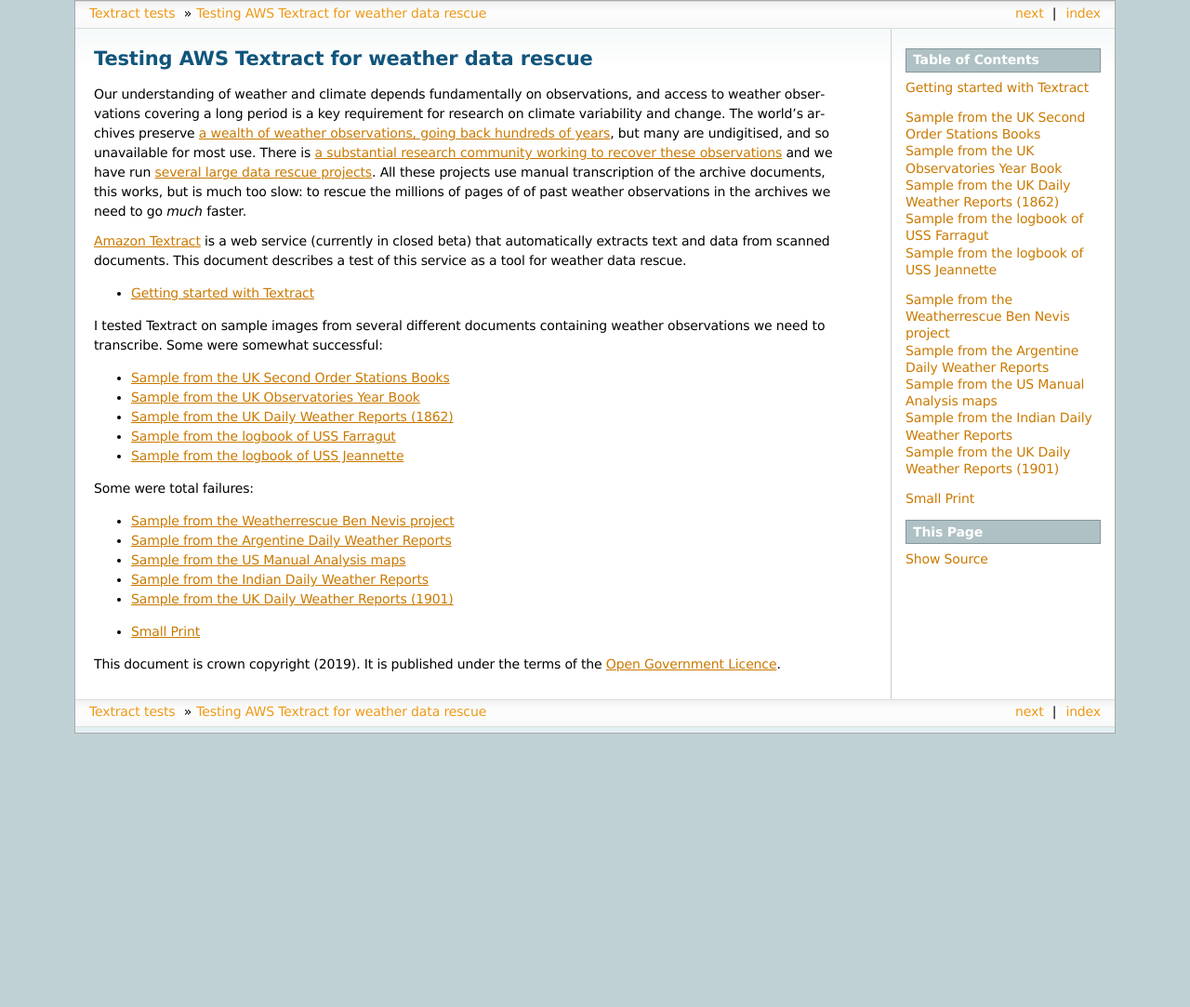
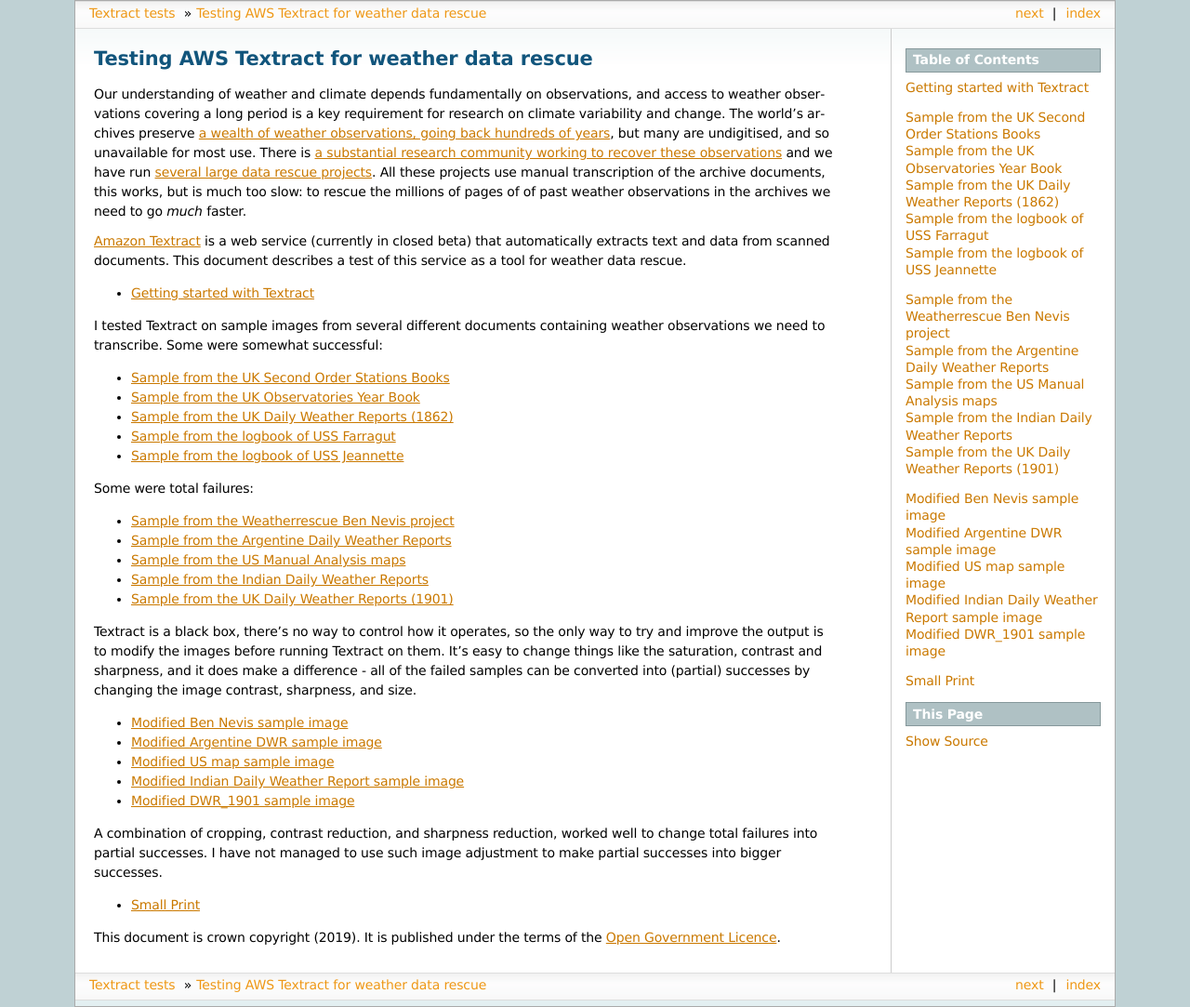
Before and after one commit to philip-brohan/AWS-Textract, a Sphinx documentation site: the page built from docs/index.rst, in a window 1280 px wide. Shown: the whole page at 93% size. Built offline with Sphinx 7.4.7, drawn with Linux system fonts in a browser that asks for light colours; before the commit the page ends 900 px from its top, so only the background shows below that.

Commit message:
Added the image modification tests.

```diff
--- /dev/null
+++ b/docs/image_processing/Argentine_DWR/modified.rst
@@ -0,0 +1,27 @@
+Modified Argentine DWR sample image
+===================================
+
+The :doc:`Argentine DWR project sample <../../samples/Argentine_DWR/text>` worked much better with the image contrast reduced to the point where humans can hardly read it.
+
+.. figure:: ../../../analyses/image_processing/Argentine_DWR/oplot.png
+   :width: 95%
+   :align: center
+   :figwidth: 95%
+
+   `Argentine DWR sample image <http://s3-eu-west-1.amazonaws.com/textract.samples/103.jpg>`_, after image adjustment, overlain by the text blocks produced by Textract.
+
+|
+
+Script to make the figure:
+
+..  literalinclude:: ../../../analyses/image_processing/Argentine_DWR/make.sh
+
+Using:
+
+.. toctree::
+   :maxdepth: 1
+   :titlesonly:
+
+   ../scripts/modify
+   ../scripts/run_textract
+   ../scripts/oplot_text
--- /dev/null
+++ b/docs/image_processing/Ben_Nevis/modified.rst
@@ -0,0 +1,27 @@
+Modified Ben Nevis sample image
+===============================
+
+The :doc:`Ben Nevis project sample <../../samples/Ben_Nevis/text>` worked much better with the image contrast reduced to the point where humans can hardly read it.
+
+.. figure:: ../../../analyses/image_processing/Ben_Nevis/oplot.png
+   :width: 95%
+   :align: center
+   :figwidth: 95%
+
+   `Ben Nevis project sample image <http://s3-eu-west-1.amazonaws.com/textract.samples/1901-01.jpg>`_, after image adjustment, overlain by the text blocks produced by Textract.
+
+|
+
+Script to make the figure:
+
+..  literalinclude:: ../../../analyses/image_processing/Ben_Nevis/make.sh
+
+Using:
+
+.. toctree::
+   :maxdepth: 1
+   :titlesonly:
+
+   ../scripts/modify
+   ../scripts/run_textract
+   ../scripts/oplot_text
--- /dev/null
+++ b/docs/image_processing/DWR_1901/modified.rst
@@ -0,0 +1,27 @@
+Modified DWR_1901 sample image
+===============================
+
+The :doc:`Daily Weather Report 1901 sample <../../samples/DWR_1901/text>` worked much better with the image contrast reduced to the point where humans can hardly read it.
+
+.. figure:: ../../../analyses/image_processing/DWR_1901/oplot.png
+   :width: 95%
+   :align: center
+   :figwidth: 95%
+
+   `Daily Weather Report 1901 sample image <http://s3-eu-west-1.amazonaws.com/textract.samples/DWR_1901_03_left.jpg>`_, after image adjustment, overlain by the text blocks produced by Textract.
+
+|
+
+Script to make the figure:
+
+..  literalinclude:: ../../../analyses/image_processing/DWR_1901/make.sh
+
+Using:
+
+.. toctree::
+   :maxdepth: 1
+   :titlesonly:
+
+   ../scripts/modify
+   ../scripts/run_textract
+   ../scripts/oplot_text
--- /dev/null
+++ b/docs/image_processing/IDWR/modified.rst
@@ -0,0 +1,27 @@
+Modified Indian Daily Weather Report sample image
+=================================================
+
+The :doc:`Indian Daily Weather Report sample <../../samples/IDWR/text>` worked much better with the image contrast reduced and the sharpness set to zero.
+
+.. figure:: ../../../analyses/image_processing/IDWR/oplot.png
+   :width: 95%
+   :align: center
+   :figwidth: 95%
+
+   `Indian Daily Weather Report sample image <http://s3-eu-west-1.amazonaws.com/textract.samples/idwr1893-v1_0021.jpg>`_, after image adjustment, overlain by the text blocks produced by Textract.
+
+|
+
+Script to make the figure:
+
+..  literalinclude:: ../../../analyses/image_processing/IDWR/make.sh
+
+Using:
+
+.. toctree::
+   :maxdepth: 1
+   :titlesonly:
+
+   ../scripts/modify
+   ../scripts/run_textract
+   ../scripts/oplot_text
--- /dev/null
+++ b/docs/image_processing/US_map/modified.rst
@@ -0,0 +1,27 @@
+Modified US map sample image
+===============================
+
+The :doc:`US map sample <../../samples/US_map/text>` neded to be cropped to just the data table, and have both its contrast and its sharpness reduced, to make it even a partial success.
+
+.. figure:: ../../../analyses/image_processing/US_map/oplot.png
+   :width: 95%
+   :align: center
+   :figwidth: 95%
+
+   `US map sample image <http://s3-eu-west-1.amazonaws.com/textract.samples/US_Weather_map_19150814.jpg>`_, after image adjustment, overlain by the text blocks produced by Textract.
+
+|
+
+Script to make the figure:
+
+..  literalinclude:: ../../../analyses/image_processing/US_map/make.sh
+
+Using:
+
+.. toctree::
+   :maxdepth: 1
+   :titlesonly:
+
+   ../scripts/modify
+   ../scripts/run_textract
+   ../scripts/oplot_text
--- /dev/null
+++ b/docs/image_processing/scripts/modify.rst
@@ -0,0 +1,4 @@
+Script to adjust contrast, colour, brightness, and sharpness of image
+=====================================================================
+
+.. literalinclude:: ../../../analyses/image_processing/scripts/modify.py
--- /dev/null
+++ b/docs/image_processing/scripts/oplot_text.rst
@@ -0,0 +1,4 @@
+Script to overplot extracted text on modified image
+===================================================
+
+.. literalinclude:: ../../../analyses/image_processing/scripts/oplot_text.py
--- /dev/null
+++ b/docs/image_processing/scripts/run_textract.rst
@@ -0,0 +1,4 @@
+Script to run Textract
+======================
+
+.. literalinclude:: ../../../analyses/image_processing/scripts/run_textract.py
--- a/docs/index.rst
+++ b/docs/index.rst
@@ -32,6 +32,19 @@
    samples/IDWR/text
    samples/DWR_1901/text
 
+Textract is a black box, there's no way to control how it operates, so the only way to try and improve the output is to modify the images before running Textract on them. It's easy to change things like the saturation, contrast and sharpness, and it does make a difference - all of the failed samples can be converted into (partial) successes by changing the image contrast, sharpness, and size.
+
+.. toctree::
+   :maxdepth: 1
+
+   image_processing/Ben_Nevis/modified
+   image_processing/Argentine_DWR/modified
+   image_processing/US_map/modified
+   image_processing/IDWR/modified
+   image_processing/DWR_1901/modified
+
+A combination of cropping, contrast reduction, and sharpness reduction, worked well to change total failures into partial successes. I have not managed to use such image adjustment to make partial successes into bigger successes.
+
 .. toctree::
    :titlesonly:
    :maxdepth: 1
--- a/docs/samples/Argentine_DWR/text.rst
+++ b/docs/samples/Argentine_DWR/text.rst
@@ -1,5 +1,7 @@
 Sample from the Argentine Daily Weather Reports
 ===============================================
+
+.. seealso:: This sample :doc:`works much better after image adjustment <../../image_processing/Argentine_DWR/modified>`
 
 Daily Weather Reports are collections of telegraph observations used to make daily synoptic weathermaps. Argentina started producing them in 1902, and their series has the advantage of being printed. The Argentine DWRs are being `worked on through the Copernicus Data Rescue Service <http://brohan.org/station-data/sources/Argentine_DWR/index.html>`_, but the bulk of them are not yet digitised.
 
--- a/docs/samples/Ben_Nevis/text.rst
+++ b/docs/samples/Ben_Nevis/text.rst
@@ -1,5 +1,7 @@
 Sample from the Weatherrescue Ben Nevis project
 ===============================================
+
+.. seealso:: This sample :doc:`works much better after contrast adjustment <../../image_processing/Ben_Nevis/modified>`
 
 The 'Meteorology of Ben Nevis' project `published 1.6 million weather observations in the Transactions of the Royal Society of Edinburgh <https://brohan.org/OCR-weatherrescue/source.html>`_ - around 2000 pages of printed tables.
 
--- a/docs/samples/DWR_1901/text.rst
+++ b/docs/samples/DWR_1901/text.rst
@@ -1,5 +1,7 @@
 Sample from the UK Daily Weather Reports (1901)
 ===============================================
+
+.. seealso:: This sample :doc:`works much better after image adjustment <../../image_processing/DWR_1901/modified>`
 
 Daily Weather Reports are collections of telegraph observations used to make daily synoptic weathermaps. The UK started producing them in 1860, and by 1901 they had established a standard format with a printed table structure filled in by hand. The UK DWRs `have been digitised for the period 1901-1910 through the weatherrescue.org project <http://brohan.org/transcription_methods_review/case_studies/DWR/DWR.html>`_, but other decades are not yet digitised.
 
--- a/docs/samples/IDWR/text.rst
+++ b/docs/samples/IDWR/text.rst
@@ -1,5 +1,7 @@
 Sample from the Indian Daily Weather Reports
 ============================================
+
+.. seealso:: This sample :doc:`works much better after image adjustment <../../image_processing/IDWR/modified>`
 
 Over the colonial period, daily weather reports were published for stations in the Indian sub-continent and images of those reports have been taken from  copies in the Met Office archives and the NOAA archives. Some of theme are being digitised, at the University of Geissen, as part of the `Climate Science for Service Partnership China <https://www.metoffice.gov.uk/research/collaboration/cssp-china>`_, but most remain undigitised.
 
--- a/docs/samples/US_map/text.rst
+++ b/docs/samples/US_map/text.rst
@@ -1,5 +1,7 @@
 Sample from the US Manual Analysis maps
 =======================================
+
+.. seealso:: This sample :doc:`works a bit better after image adjustment <../../image_processing/US_map/modified>`
 
 
 .. figure:: ../../../analyses/samples/US_map/US_map_text.png
```
Also changed, not shown: 6 other files.
